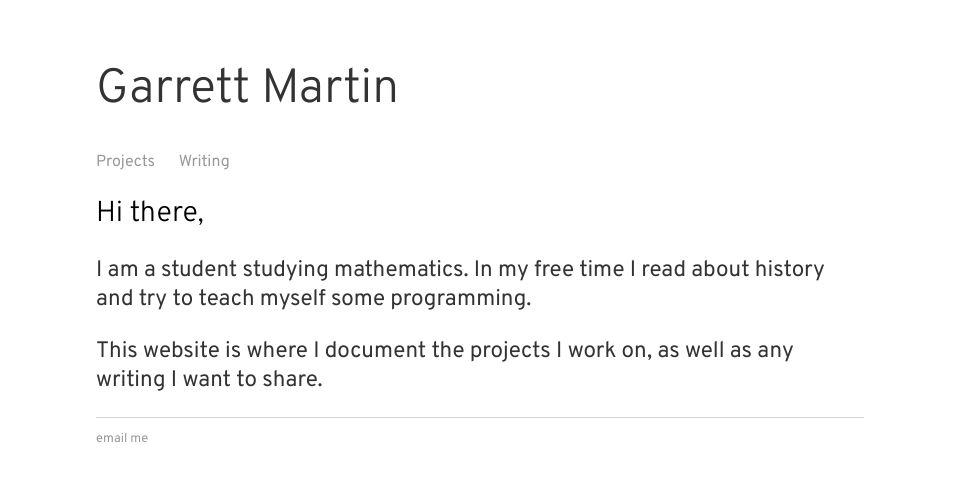
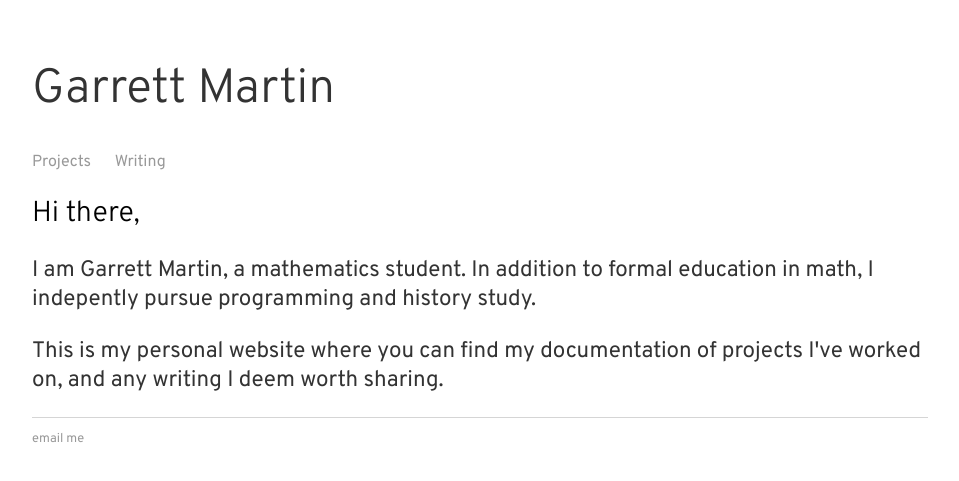
Before and after one commit to martingarrettl/martingarrettl.github.io, a Jekyll site: the page built from index.html, in a window 1280 px wide. Shown: the top 481 px of the page, without its empty margins (160-1119 px from the left). Built offline with Jekyll 4.4.1, drawn with Linux system fonts in a browser that asks for light colours.

Commit message:
Add includes, update index

```diff
--- a/css/main.css
+++ b/css/main.css
@@ -3,7 +3,7 @@ body {
 }
 @media screen and (min-width: 1024px) {
   body {
-    width: 50%;
+    width: 45%;
   }
 }
 @media screen and (max-width: 480px) {
@@ -13,7 +13,7 @@ body {
 }
 @media screen and (min-width: 480px) {
   body {
-    width: 60%;
+    width: 70%;
   }
 }
 nav ul, footer ul {
--- a/index.html
+++ b/index.html
@@ -4,10 +4,12 @@ title: Garrett Martin
 ---
 <div class="blurb">
 	<h2>Hi there,</h2>
-	<p>
-		I am a student studying mathematics. In my free time I read about history and try to teach myself some programming.
-	</p>
-	<p>
-		This website is where I document the projects I work on, as well as any writing I want to share.
-	</p>
+		<p>
+			I am Garrett Martin, a mathematics student. In addition to formal education in math,
+			I indepently pursue programming and history study.
+		</p>
+		<p>
+			This is my personal website where you can find my documentation of projects I've worked on,
+			and any writing I deem worth sharing.
+		</p>
 </div><!-- end blurb -->
```
Also changed, not shown: _includes/tracker.html (added, +9 -0 lines), _posts/2019-03-08-website-launch.md (+1 -1 lines), _includes/about.md (added).
